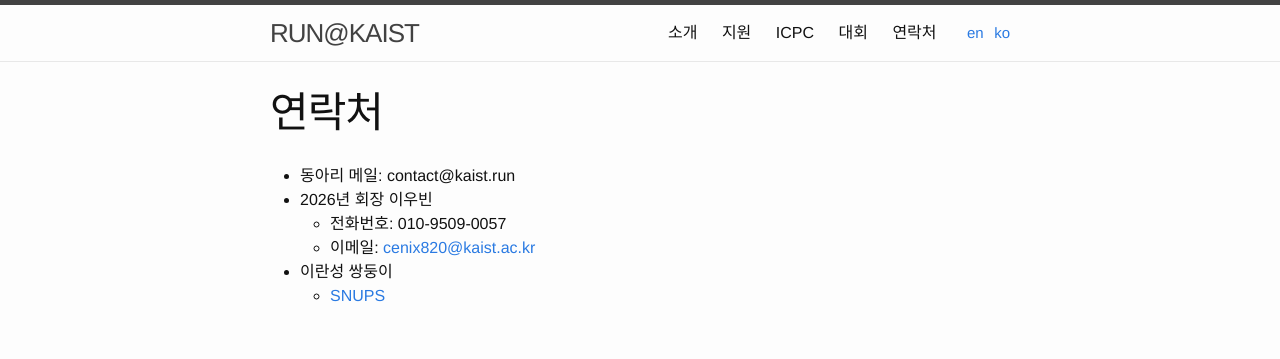
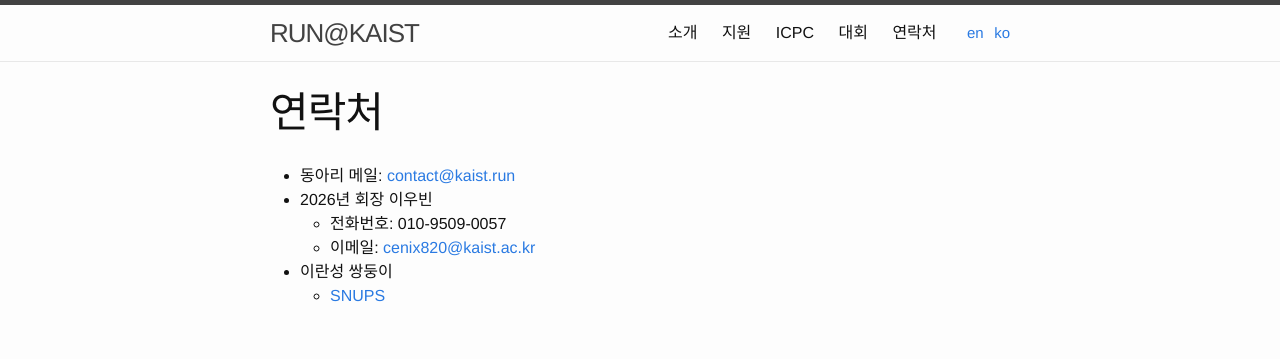
Before and after one commit to RUN-KAIST/kaist.run, a Jekyll site: the page built from contact/ko.md, in a window 1280 px wide. Shown: the top 359 px of the page. Built offline with Jekyll 4.4.1, drawn with Linux system fonts in a browser that asks for light colours; part of the change alters nothing that is shown.

Commit message:
Update ko.md

```diff
--- a/contact/ko.md
+++ b/contact/ko.md
@@ -7,7 +7,7 @@ lang: ko
 order: 100
 ---
 
-- 동아리 메일: contact@kaist.run
+- 동아리 메일: [contact@kaist.run](mailto:contact@kaist.run)
 - 2026년 회장 이우빈
   - 전화번호: 010-9509-0057
   - 이메일: [cenix820@kaist.ac.kr](mailto:cenix820@kaist.ac.kr)
```
